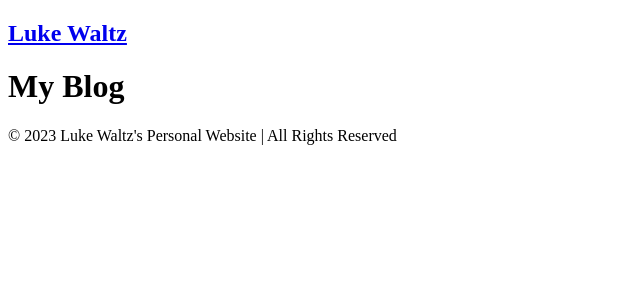
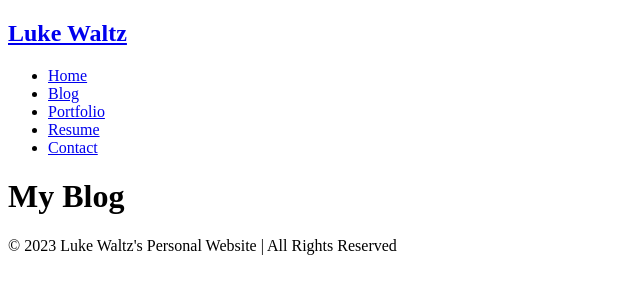
Before and after one commit to lukewaltz/lukewaltz.github.io, a plain HTML site: page blog.html in a window 1280 px wide. Shown: the whole page, without its empty margins (0-640 px from the left). Drawn offline with Linux system fonts and the light colour scheme.

Commit message:
feat: add navigation link list to all pages

```diff
--- a/blog.html
+++ b/blog.html
@@ -8,7 +8,15 @@
       <h1 class="logo">
         <a href="index.html"> Luke Waltz </a>
       </h1>
-    </nav>    <main><h1 class="page-title">My Blog</h1></main>
+      <ul class="nav-list">
+        <li><a href="index.html">Home</a></li>
+        <li><a href="blog.html">Blog</a></li>
+        <li><a href="portfolio.html">Portfolio</a></li>
+        <li><a href="resume.html">Resume</a></li>
+        <li><a href="contact.html">Contact</a></li>
+      </ul>
+    </nav>
+    <main><h1 class="page-title">My Blog</h1></main>
     <footer class="footer">
       © 2023 Luke Waltz's Personal Website | All Rights Reserved
     </footer>
```
Also changed, not shown: contact.html (+7 -0 lines), index.html (+7 -0 lines), portfolio.html (+9 -1 lines), resume.html (+7 -0 lines).
